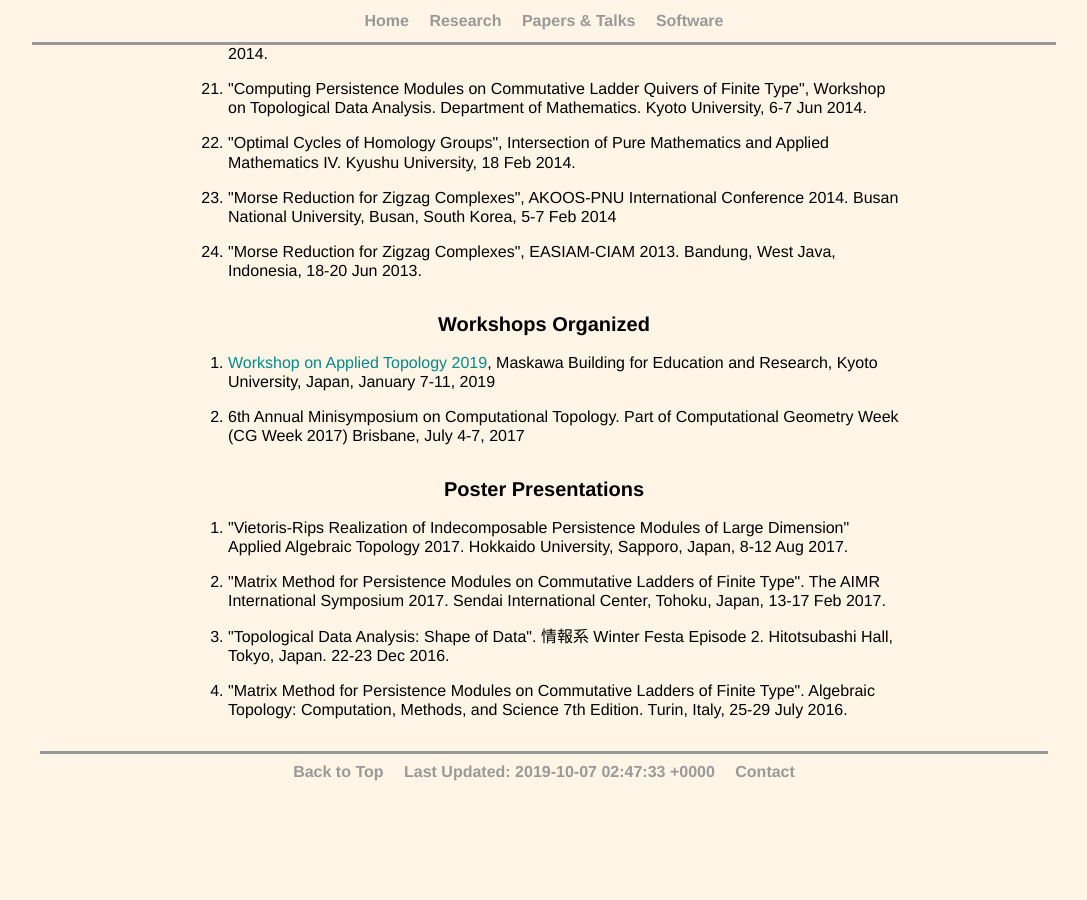
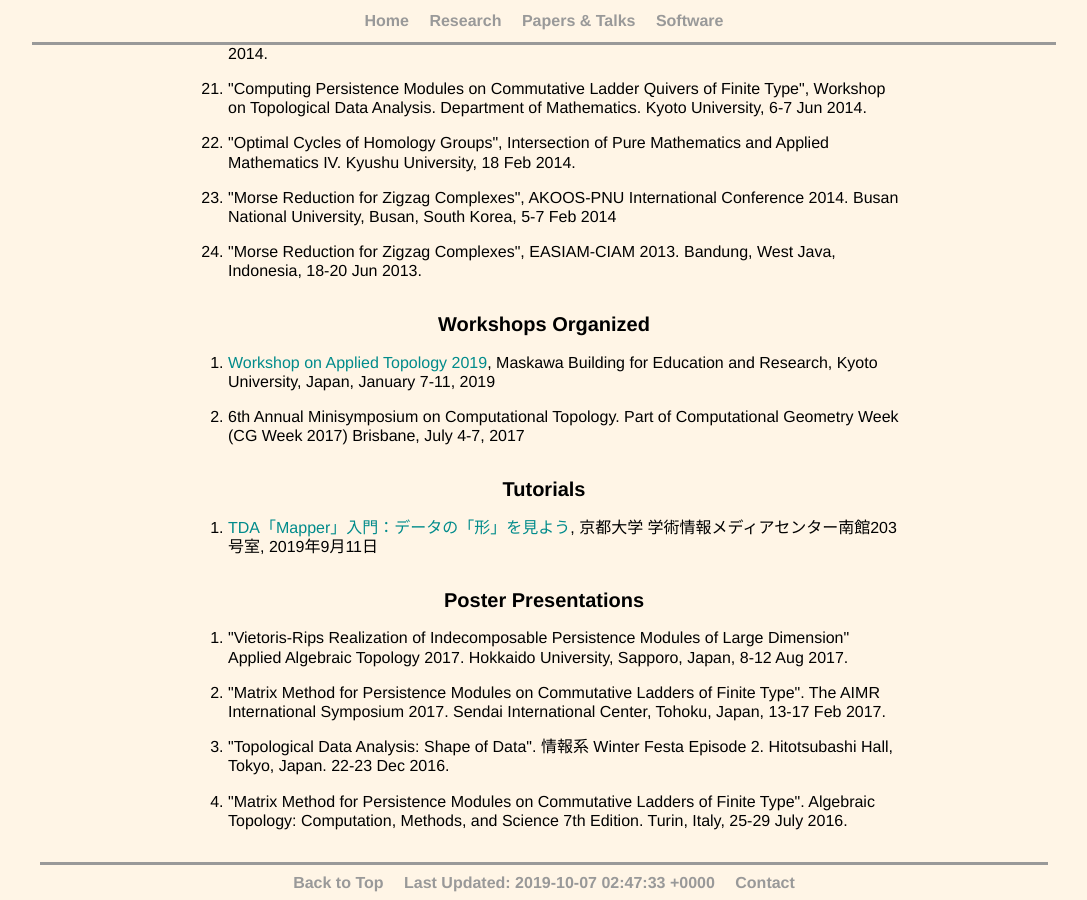
Before and after one commit to emerson-escolar/emerson-escolar.github.io, a Jekyll site: the page built from research_lists.html, in a window 1280 px wide and 900 px high, scrolled down 2509 px. Shown: the whole window, without its empty margins (96-1183 px from the left). Built offline with Jekyll 4.4.1, drawn with Linux system fonts in a browser that asks for light colours; before the commit the page ends 3298 px from its top, so only the background shows below that.

Commit message:
add data science summer school

```diff
--- a/research_lists.html
+++ b/research_lists.html
@@ -203,6 +203,17 @@ title: Emer's Papers & Talks
 </section>
 
 <section>
+	<h2> Tutorials </h2>
+	<ol class="wordbox paperlist">
+    <li>
+      <a target="_blank" href="http://ds.k.kyoto-u.ac.jp/school/s30/">
+        TDA「Mapper」入門：データの「形」を見よう</a>,
+      京都大学 学術情報メディアセンター南館203号室, 2019年9月11日
+    </li>
+  </ol>
+</section>
+
+<section>
 	<h2> Poster Presentations </h2>
 	<ol class="wordbox paperlist">
 		<li> "Vietoris-Rips Realization of Indecomposable Persistence Modules of Large Dimension" Applied Algebraic Topology 2017. Hokkaido University, Sapporo, Japan, 8-12 Aug 2017.
```
